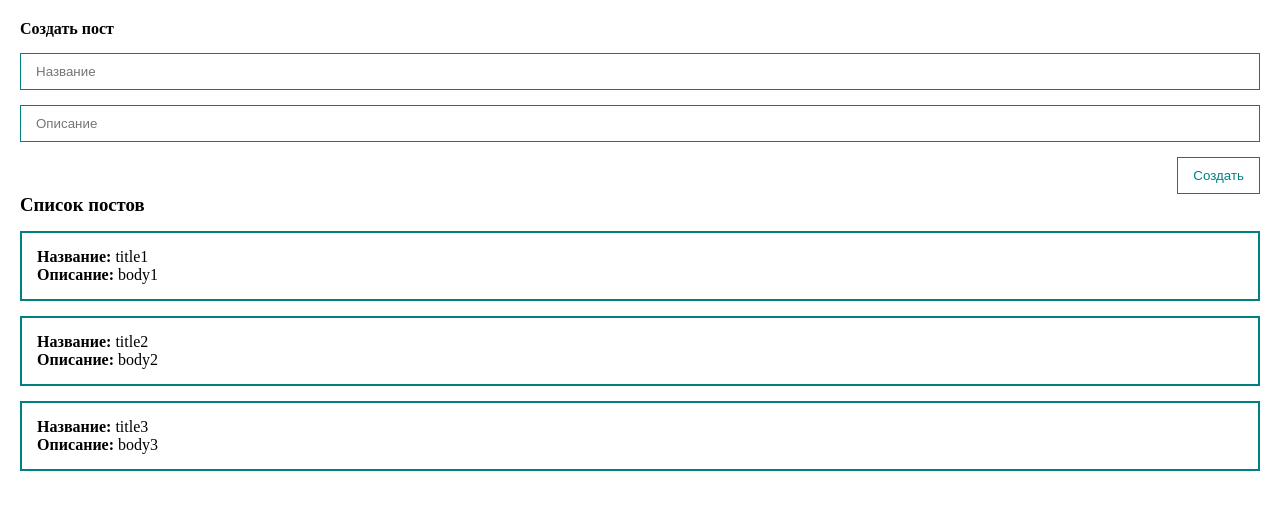
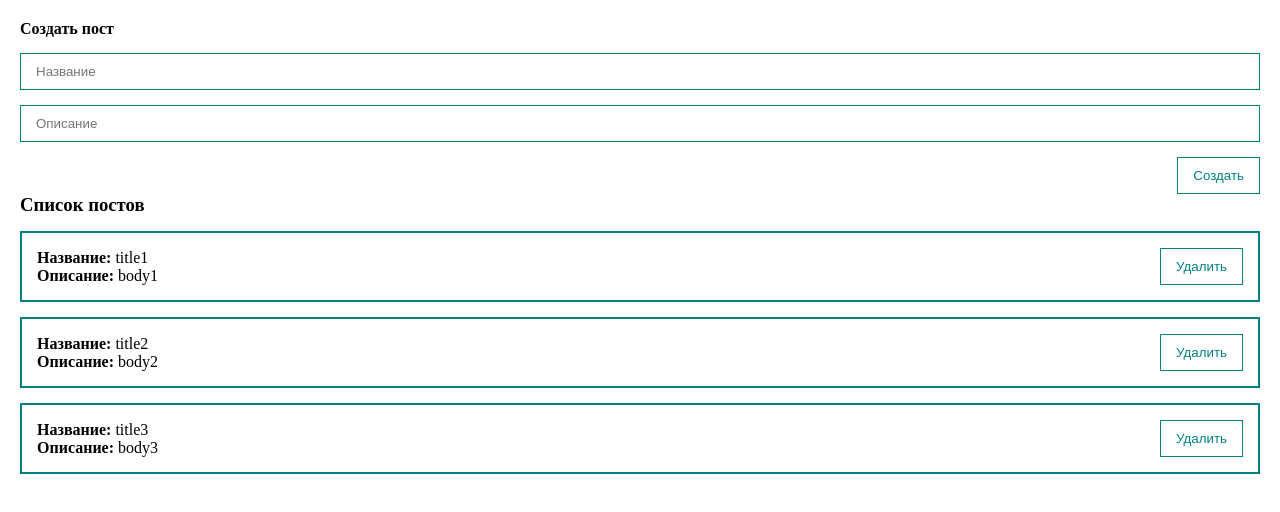
Before and after one commit to solovyovsergey/vue3-course, a Vue app: page / in a window 1280 px wide. Shown: the top 512 px of the page. Built offline with nearby package versions, Linux system fonts and the light colour scheme; the HTML template or start-up script is replaced by a standard one.

Commit message:
add BaseButton and BaseInput

```diff
--- a/src/App.vue
+++ b/src/App.vue
@@ -11,12 +11,14 @@ const posts = ref<Post[]>([
   { id: baseIdx.value++, title: 'title2', body: 'body2' },
   { id: baseIdx.value++, title: 'title3', body: 'body3' },
 ])
+
+const removePost = (post: Post) => (posts.value = posts.value.filter((p) => p.id !== post.id))
 </script>
 
 <template>
   <div class="app">
     <PostForm @create="(post) => posts.push({ ...post, id: Date.now() })" />
-    <PostList :posts="posts" />
+    <PostList :posts="posts" @removePost="removePost" />
   </div>
 </template>
 
--- a/src/components/PostForm.vue
+++ b/src/components/PostForm.vue
@@ -21,9 +21,9 @@ const createPost = () => {
 <template>
   <form @submit.prevent="createPost">
     <h4>Создать пост</h4>
-    <input v-model="formData.title" type="text" placeholder="Название" class="input" />
-    <input v-model="formData.body" type="text" placeholder="Описание" class="input" />
-    <button class="btn">Создать</button>
+    <BaseInput v-model="formData.title" type="text" placeholder="Название" class="input" />
+    <BaseInput v-model="formData.body" type="text" placeholder="Описание" class="input" />
+    <BaseButton class="btn">Создать</BaseButton>
   </form>
 </template>
 
@@ -41,9 +41,5 @@ form {
 
 .btn {
   align-self: flex-end;
-  border: 1px solid teal;
-  padding: 10px 15px;
-  background: none;
-  color: teal;
 }
 </style>
--- a/src/components/PostItem.vue
+++ b/src/components/PostItem.vue
@@ -6,12 +6,19 @@ type Props = {
 }
 
 const { post } = defineProps<Props>()
+
+const emit = defineEmits<{
+  (e: 'remove', post: Post): void
+}>()
 </script>
 
 <template>
   <div class="post">
-    <div><strong>Название: </strong>{{ post.title }}</div>
-    <div><strong>Описание: </strong>{{ post.body }}</div>
+    <div>
+      <div><strong>Название: </strong>{{ post.title }}</div>
+      <div><strong>Описание: </strong>{{ post.body }}</div>
+    </div>
+    <div><BaseButton @click="emit('remove', post)">Удалить</BaseButton></div>
   </div>
 </template>
 
@@ -20,5 +27,8 @@ const { post } = defineProps<Props>()
   padding: 15px;
   border: 2px solid teal;
   margin-top: 15px;
+  display: flex;
+  justify-content: space-between;
+  align-items: center;
 }
 </style>
--- a/src/components/PostList.vue
+++ b/src/components/PostList.vue
@@ -10,10 +10,20 @@ const { posts } = defineProps<Props>()
 </script>
 
 <template>
-  <div>
+  <div v-if="!!posts.length">
     <h3>Список постов</h3>
-    <PostItem v-for="post in posts" :key="post.id" :post="post" />
+    <PostItem
+      v-for="post in posts"
+      :key="post.id"
+      :post="post"
+      @remove="$emit('removePost', post)"
+    />
   </div>
+  <h2 v-else class="empty-msg">Список постов пуст</h2>
 </template>
 
-<style scoped></style>
+<style scoped>
+.empty-msg {
+  color: red;
+}
+</style>
--- /dev/null
+++ b/src/components/UI/BaseButton.vue
@@ -0,0 +1,16 @@
+<script setup lang="ts"></script>
+
+<template>
+  <button class="btn">
+    <slot></slot>
+  </button>
+</template>
+
+<style scoped>
+.btn {
+  border: 1px solid teal;
+  padding: 10px 15px;
+  background: none;
+  color: teal;
+}
+</style>
--- /dev/null
+++ b/src/components/UI/BaseInput.vue
@@ -0,0 +1,9 @@
+<script setup lang="ts">
+const modelValue = defineModel<string>()
+</script>
+
+<template>
+  <input v-model="modelValue" />
+</template>
+
+<style scoped></style>
--- /dev/null
+++ b/src/components/UI/index.ts
@@ -0,0 +1,4 @@
+import BaseButton from './BaseButton.vue'
+import BaseInput from './BaseInput.vue'
+
+export default { BaseButton, BaseInput }
--- a/src/main.ts
+++ b/src/main.ts
@@ -1,4 +1,9 @@
 import { createApp } from 'vue'
 import App from './App.vue'
+import components from './components/UI'
 
-createApp(App).mount('#app')
+const app = createApp(App)
+
+Object.entries(components).forEach(([name, cmp]) => app.component(name, cmp))
+
+app.mount('#app')
```
